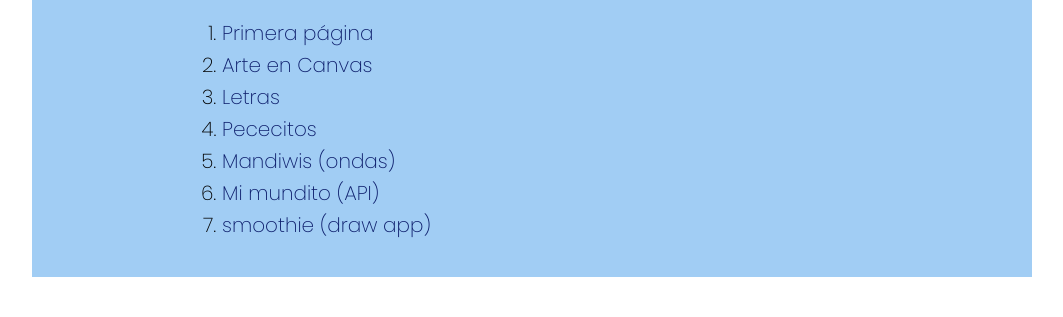
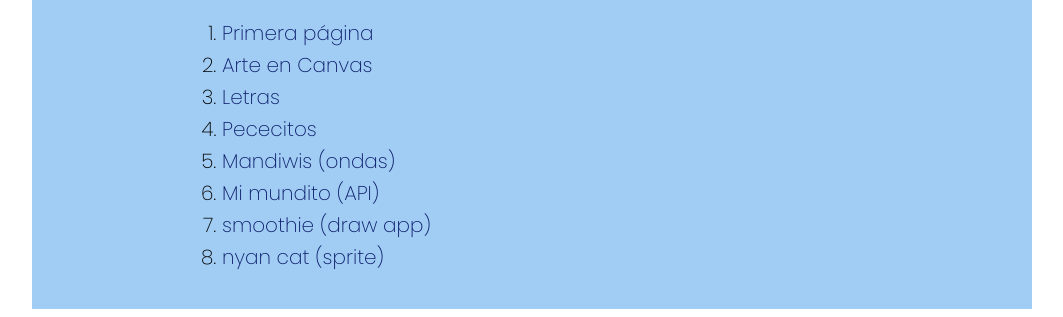
Before and after one commit to zero-onlin3/graficas_compclass, a plain HTML site: page index.html in a window 1280 px wide. Shown: the part 633-950 px from the top of the page, without its empty margins (108-1171 px from the left). Before the commit the page ends 918 px from the top, so only its background shows below. Drawn offline with Linux system fonts and the light colour scheme; a web font is replaced by a local one.

Commit message:
Update index.html

```diff
--- a/index.html
+++ b/index.html
@@ -70,6 +70,7 @@
             <li><a href="ondas/ondas.html"> Mandiwis (ondas) </a></li>
             <li><a href="dibujito/dibujito.html"> Mi mundito (API) </a></li>
             <li><a href="draw/draw2.html"> smoothie (draw app) </a></li>
+            <li><a href="sprite/spritee.html"> nyan cat (sprite) </a></li>
         </ol>
         <br>
         <br>
```
